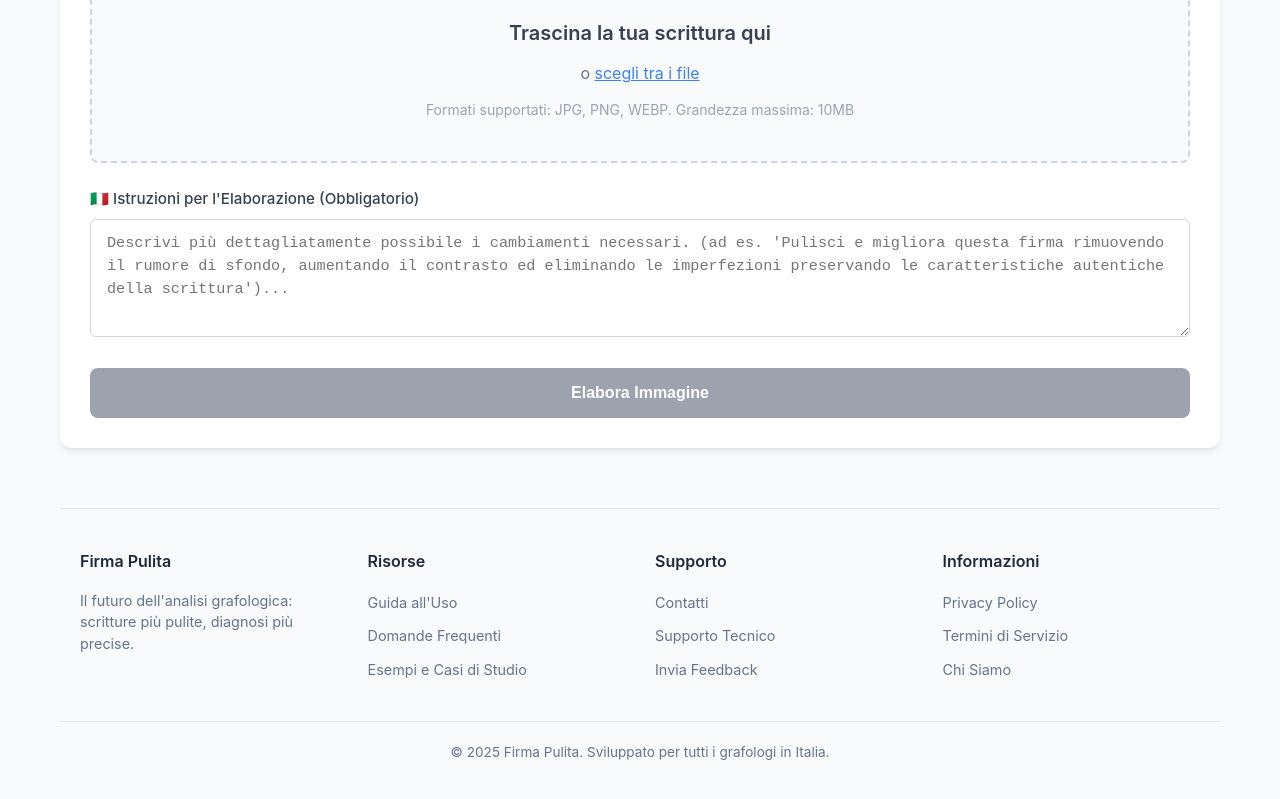
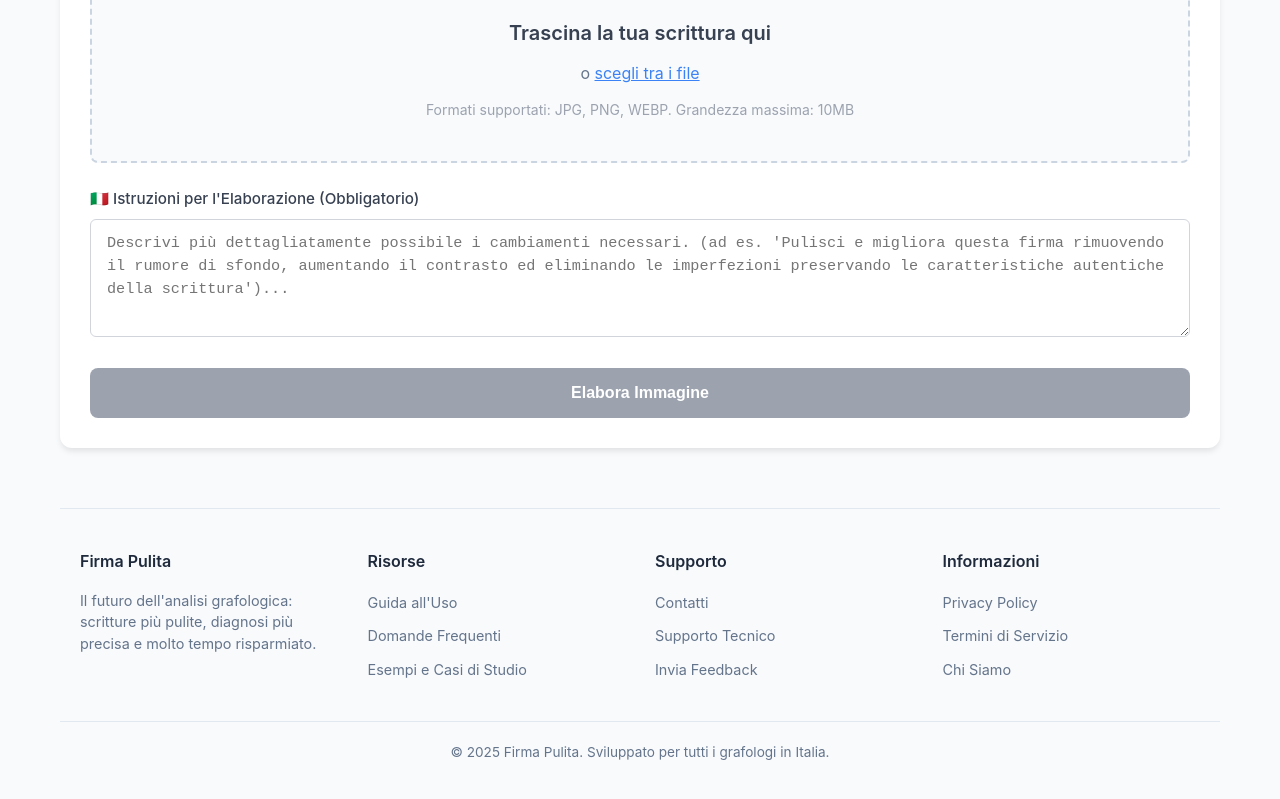
Before and after one commit to gabrielee5/grafo, a plain HTML site: page index.html in a window 1280 px wide. Shown: the part 323-1122 px from the top of the page. Drawn offline with Linux system fonts and the light colour scheme; no server answers.

Commit message:
better footer copy

```diff
--- a/index.html
+++ b/index.html
@@ -241,7 +241,7 @@
             <div class="footer-content">
                 <div class="footer-section">
                     <h4>Firma Pulita</h4>
-                    <p>Il futuro dell'analisi grafologica: scritture più pulite, diagnosi più precise.</p>
+                    <p>Il futuro dell'analisi grafologica: scritture più pulite, diagnosi più precisa e molto tempo risparmiato.</p>
                 </div>
 
                 <div class="footer-section">
```
